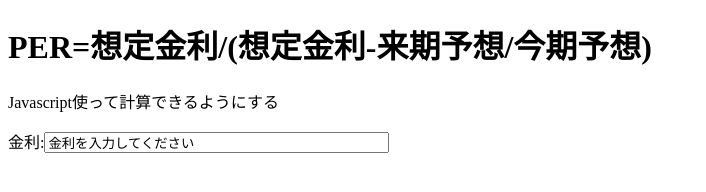
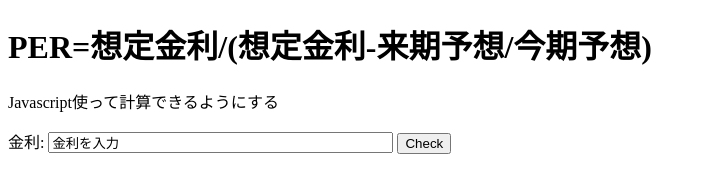
Before and after one commit to suisoh1/suisoh1, a plain HTML site: page index.html in a window 1280 px wide. Shown: the whole page, without its empty margins (0-706 px from the left). Drawn offline with Linux system fonts and the light colour scheme.

Commit message:
Update index.html

```diff
--- a/index.html
+++ b/index.html
@@ -5,14 +5,34 @@
     <meta charset="UTF-8">
     <meta name="viewport" content="width=device-width, initial-scale=1.0">
     <title>未定</title>
-
 </head>
 
 <body>
     <h1>PER=想定金利/(想定金利-来期予想/今期予想)</h1>
     <p>Javascript使って計算できるようにする</p>
 
-    <label>金利:<input type="text" size ="40" value="金利を入力してください"></label>
+    <label>金利:
+        <input type="text" size="40" id="nameText">
+    </label>
+    <input type="button" value="Check" id="checkButton">
+
+    <p id="msg"></p>
+
+    <script>
+
+        function butotnClick() {
+            msg.innerText = '金利:' + nameText.value;
+        }
+
+        let nameText = document.getElementById('nameText');
+        nameText.value = '金利を入力';
+        let msg = document.getElementById('msg');
+
+        let checkButton = document.getElementById('checkButton');
+        checkButton.addEventListener('click', butotnClick);
+
+
+    </script>
 </body>
 
 </html>
```
